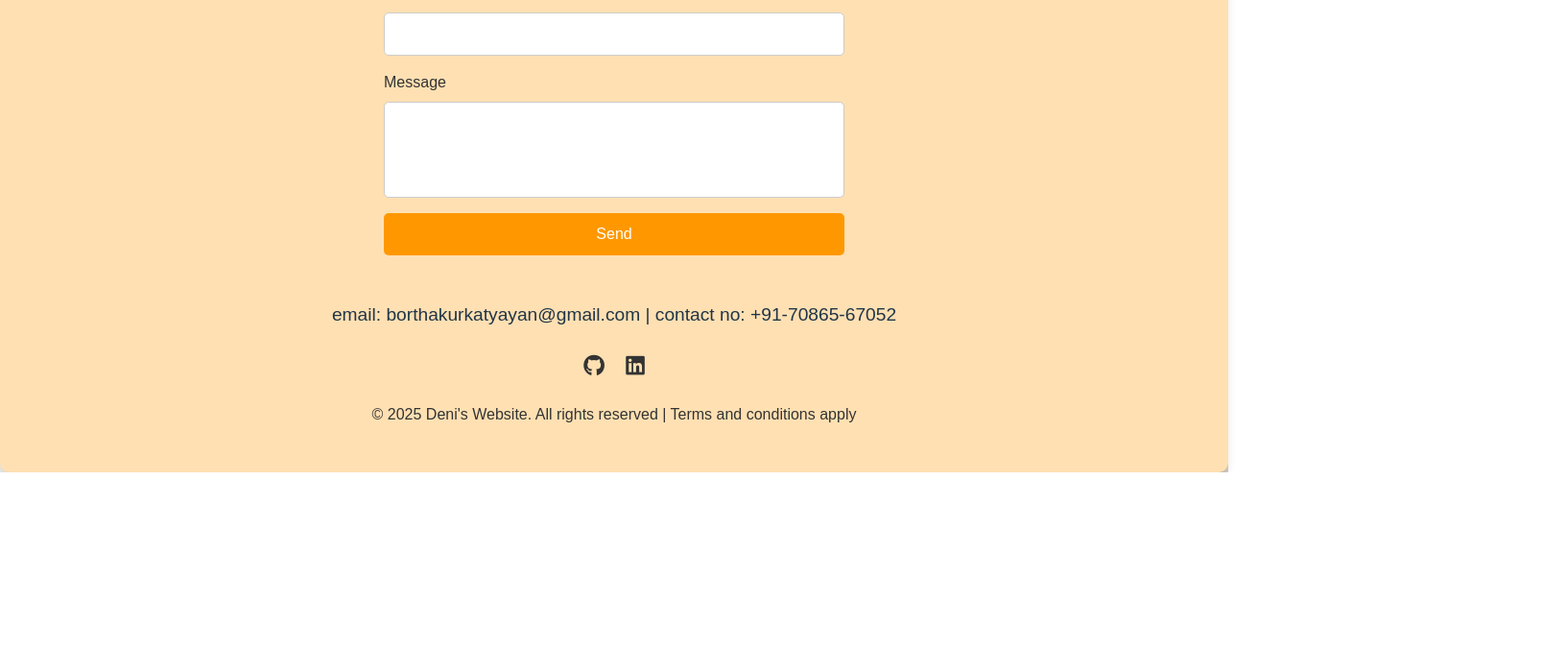
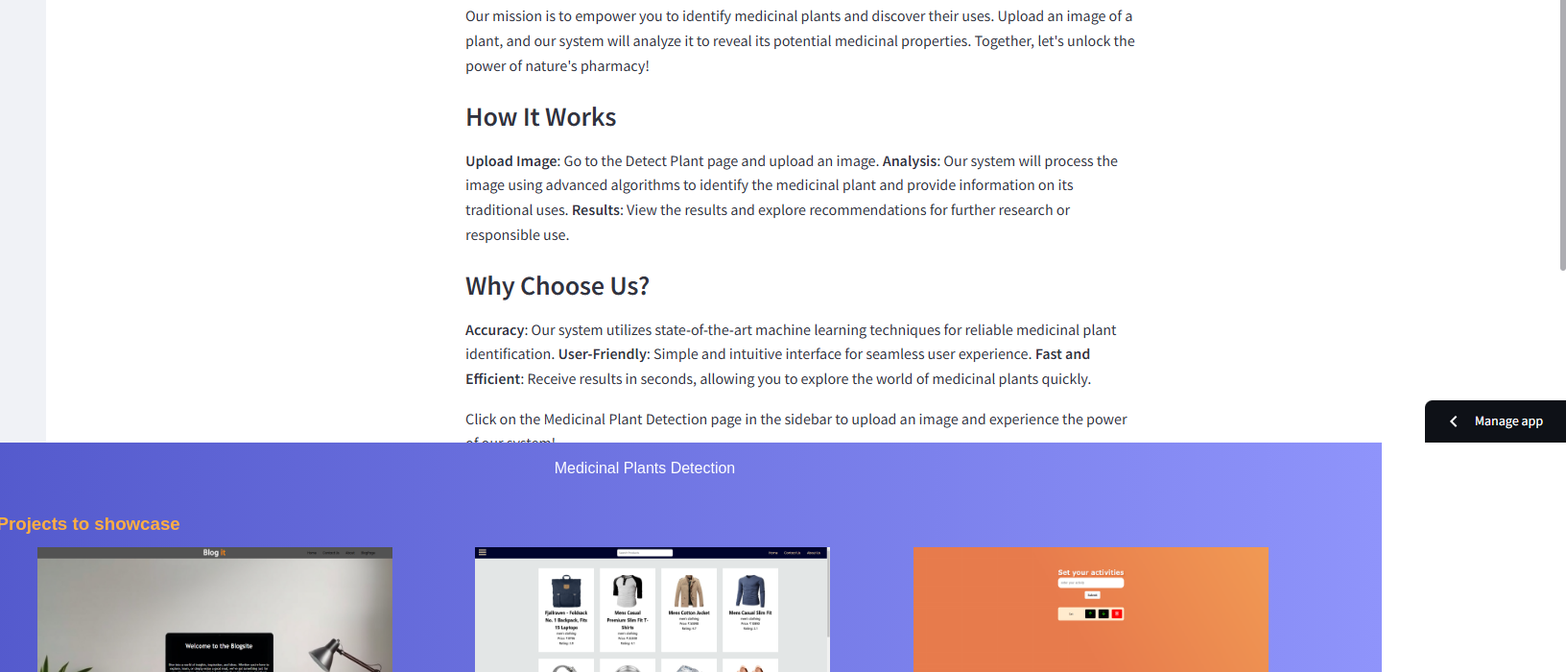
Before and after one commit to Denybix/my-portfolio, a React (Vite) app: page / in a window 1280 px wide. Shown: the part 2649-3349 px from the top of the page at 96% size, 1632 px wide, since content can reach past the window. Before the commit the page ends 3141 px from the top, so only its background shows below. Built offline with nearby package versions, Linux system fonts and the light colour scheme.

Commit message:
Update Commit

```diff
--- a/src/Home.jsx
+++ b/src/Home.jsx
@@ -5,6 +5,7 @@ import blog from "./assets/Blogging-site.png"
 import ecomm from "./assets/E-commerce-site.png"
 import todo from "./assets/To-do-list.png"
 import scrap from "./assets/ScrapCraftedFinds.png"
+import medicinal from "./assets/MedicinalPlants.png"
 import "./home.css"
 import '@fortawesome/fontawesome-free/css/all.min.css';
 import ContactForm from "./ContactForm.jsx"
@@ -120,7 +121,14 @@ const Home = () =>
                                 Technologies used: Streamlit (Python framework).
                             </li>
                         </ul>
+                        <div className="academic-project-link">
+                            <a href="https://medicinal-plantsdetection-6qeappwcgagapxiasplm46a.streamlit.app/" target="_blank" rel="noopener noreferrer">
+                               <img src={medicinal} className="streamlit-page"></img>
+                               <p>Medicinal Plants Detection</p>
+                            </a>
+                        </div>
                     </div>
+
                     <h3>Front-end Projects to showcase</h3>
                     <div className="front-end-projects">
                         <a href=" https://blogging-site-beryl.vercel.app/" target="_blank" rel="noopener noreferrer">
```
